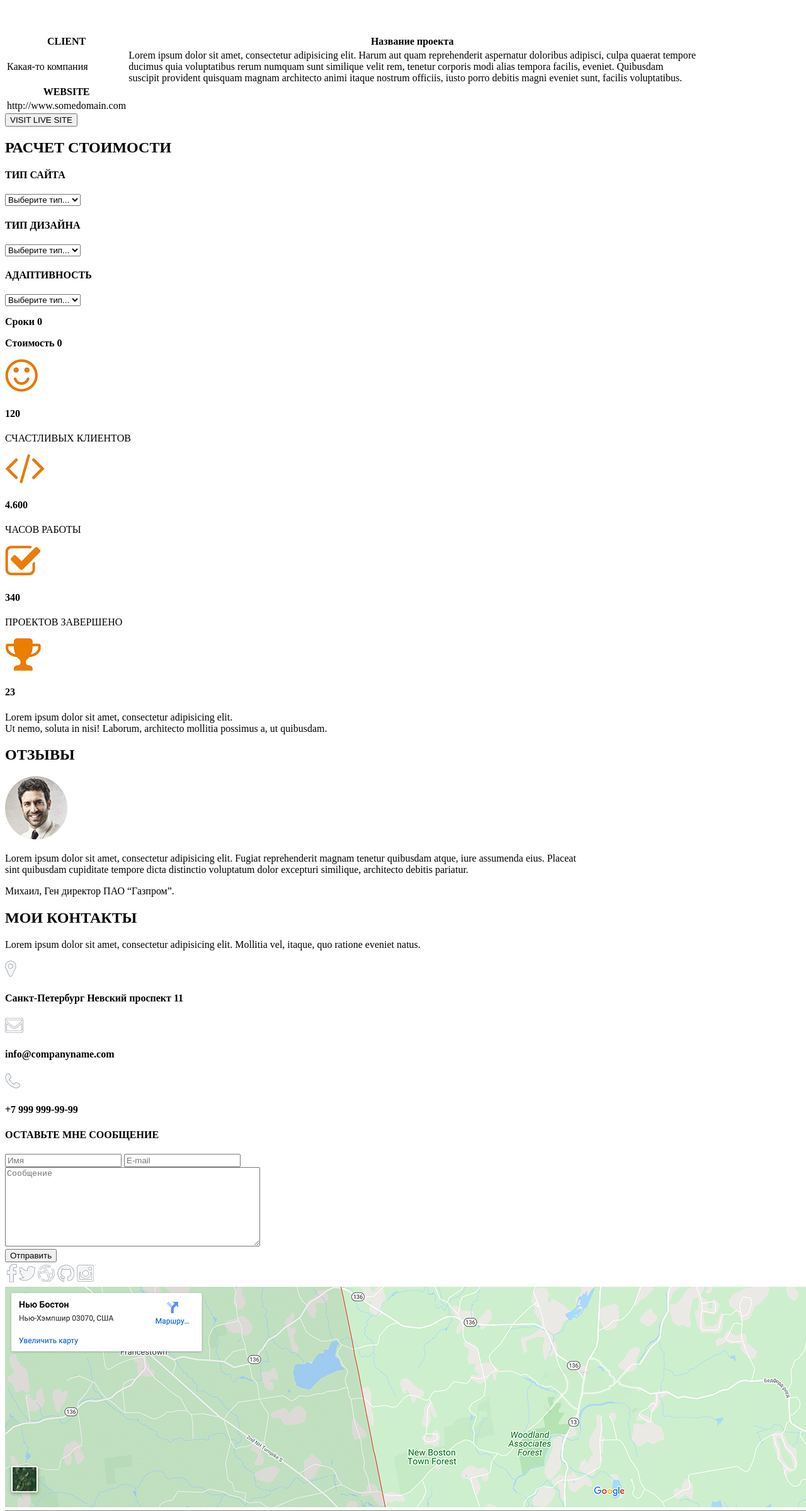
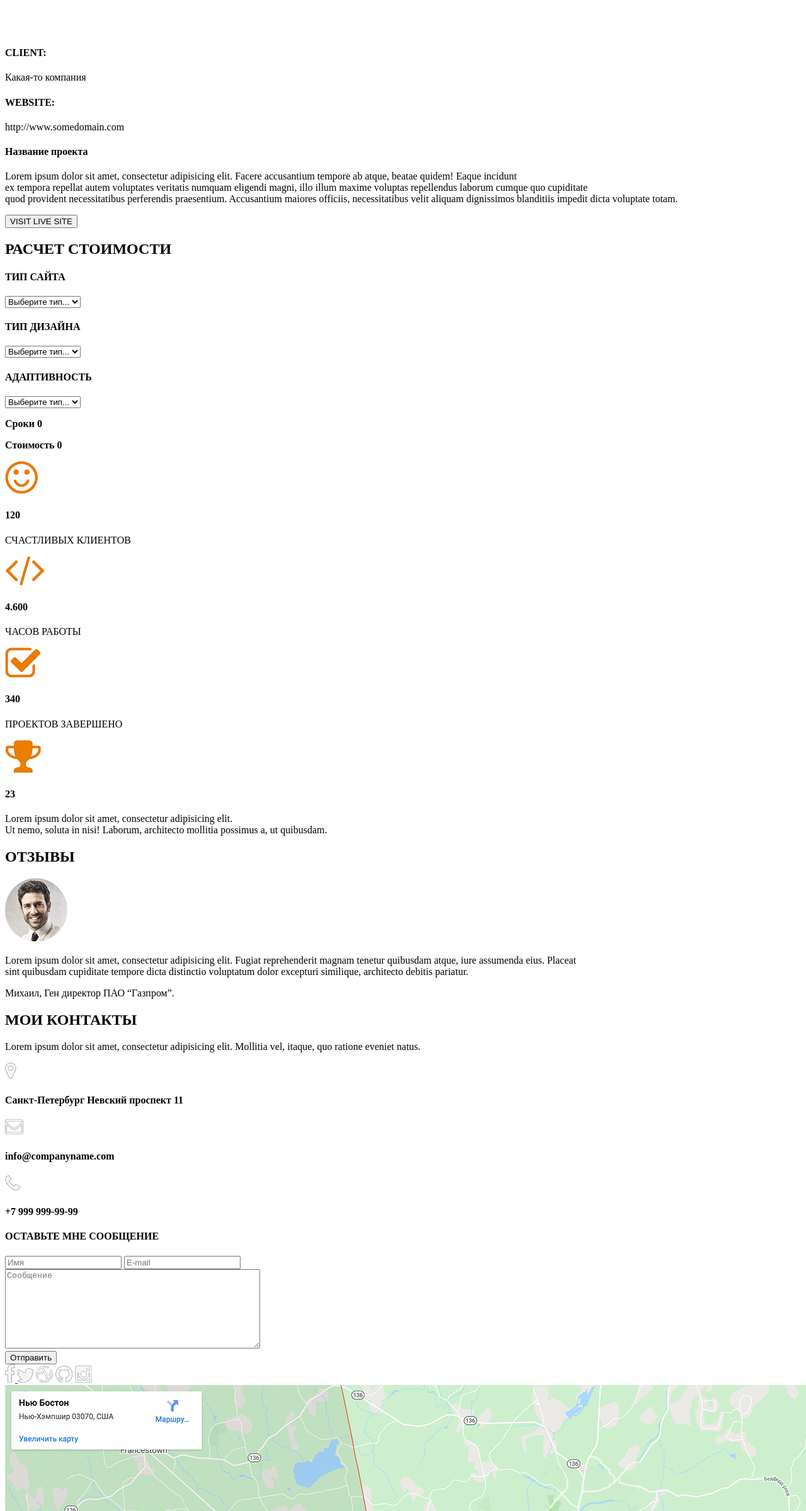
Before and after one commit to sergokss/sergokss.githu.io, a plain HTML site: page src/index.html in a window 1280 px wide. Shown: the part 2225-4624 px from the top of the page at 63% size. Drawn offline with Linux system fonts and the light colour scheme.

Commit message:
Теперь точно удалил все таблицы

```diff
--- a/src/index.html
+++ b/src/index.html
@@ -77,25 +77,24 @@
             <h2>КЕЙСЫ</h2>
             <sparm>Lorem ipsum dolor sit amet, consectetur adipisicing elit. Fugit ab quas, quibusdam molestiae soluta voluptatem modi nemo voluptates.</sparm>
             <img src="img/%D1%84%D0%BE%D1%82%D0%BA%D0%B0.png" alt="">
-            <table>
-                <tr>
-                    <th>CLIENT</th>
-                    <th>Название проекта</th>
-                </tr>
-                <tr>
-                    <td>Какая-то компания</td>
-                    <td>Lorem ipsum dolor sit amet, consectetur adipisicing elit. Harum aut quam reprehenderit aspernatur doloribus adipisci, culpa quaerat tempore <br> ducimus quia voluptatibus rerum numquam sunt similique velit rem, tenetur corporis modi alias tempora facilis, eveniet. Quibusdam <br> suscipit provident quisquam magnam architecto animi itaque nostrum officiis, iusto porro debitis magni eveniet sunt, facilis voluptatibus.</td>
-                </tr>
-                <tr>
-                    <th>WEBSITE</th>
-                </tr>
-                <TR>
-                    <td>http://www.somedomain.com</td>
-                </TR>
-            </table>
+        </div>
+        <div class="item_skills">
+            <h4> CLIENT: </h4>
+            <p>Какая-то компания</p>
+
+        </div>
+        <div class="item_skills">
+            <h4> WEBSITE: </h4>
+            <p>http://www.somedomain.com</p>
+        </div>
+        <div class="item_skills">
+            <h4> Название проекта </h4>
+            <p>Lorem ipsum dolor sit amet, consectetur adipisicing elit. Facere accusantium tempore ab atque, beatae quidem! Eaque incidunt <br> ex tempora repellat autem voluptates veritatis numquam eligendi magni, illo illum maxime voluptas repellendus laborum cumque quo cupiditate <br> quod provident necessitatibus perferendis praesentium. Accusantium maiores officiis, necessitatibus velit aliquam dignissimos blanditiis impedit dicta voluptate totam.</p>
+        </div>
+
         <input type="submit" value="VISIT LIVE SITE">
     </div>
-    </div>
+
     <div class="main">
         <div class="title_stoim">
             <h2>РАСЧЕТ СТОИМОСТИ</h2>
@@ -173,7 +172,8 @@
             <div></div> <img src="img/%D0%BA%D0%BE%D0%BD%D0%B2%D0%B5%D1%80%D1%82.png" alt="Изображение">
             <h4> info@companyname.com </h4>
         </div>
-               <div> <img src="img/%D1%82%D1%80%D1%83%D0%B1%D0%B0.png" alt="Изображение">
+        <div>
+            <img src="img/%D1%82%D1%80%D1%83%D0%B1%D0%B0.png" alt="Изображение">
             <h4> +7 999 999-99-99 </h4>
         </div>
         <h4>ОСТАВЬТЕ МНЕ СООБЩЕНИЕ</h4>
@@ -183,19 +183,19 @@
         </form>
         <textarea name="name" id="1" cols="48" rows="8" placeholder="Сообщение"></textarea>
         <br><input type="submit" value="Отправить">
-            <table border="0">
-                <tr>
-                    <th><a href="https://www.facebook.com/"><img src="img/%D1%84%D0%B1.png" alt=""> </a></th>
-                    <th> <a href="https://twitter.com/"><img src="img/%D1%82%D0%B2%D0%B8%D1%82%D0%B5%D1%80.png" alt=""></a></th>
-                    <th> <a href="https://dribbble.com/"><img src="img/%D0%BC%D1%8F%D1%87.png" alt=""></a></th>
-                    <th> <a href="https://github.com/"><img src="img/%D0%BA%D0%B8%D1%81%D0%B0.png" alt=""></a></th>
-                    <th> <a href="https://www.instagram.com/"><img src="img/%D0%B8%D0%BD%D1%81%D1%82.png" alt=""></a></th>
-                    <th> <a href="https://www.linkedin.com"><img src="img/%D0%B8%D0%BD.png" alt=""></a></th>
-                </tr>
-            </table>
+
+
+        <div class="socials">
+            <a href="https://www.facebook.com/"><img src="img/%D1%84%D0%B1.png" alt=""> </a>
+            <a href="https://twitter.com/"><img src="img/%D1%82%D0%B2%D0%B8%D1%82%D0%B5%D1%80.png" alt=""></a>
+            <a href="https://dribbble.com/"><img src="img/%D0%BC%D1%8F%D1%87.png" alt=""></a>
+            <a href="https://github.com/"><img src="img/%D0%BA%D0%B8%D1%81%D0%B0.png" alt=""></a>
+            <a href="https://www.instagram.com/"><img src="img/%D0%B8%D0%BD%D1%81%D1%82.png" alt=""></a>
+            <a href="https://www.linkedin.com"><img src="img/%D0%B8%D0%BD.png" alt=""></a>
+        </div>
         <img src="img/%D0%9A%D0%B0%D1%80%D1%82%D0%B0%20%D0%BA%D0%BE%D0%BF%D0%B8%D1%8F.jpg" alt="">
     </div>
-    </div>
+
     <div class="copyright">
         <p>Copyright © 2021 Андрей Браун. Design by Web</p>
     </div>
```
Lines whose indentation alone changed are shown as unchanged.
